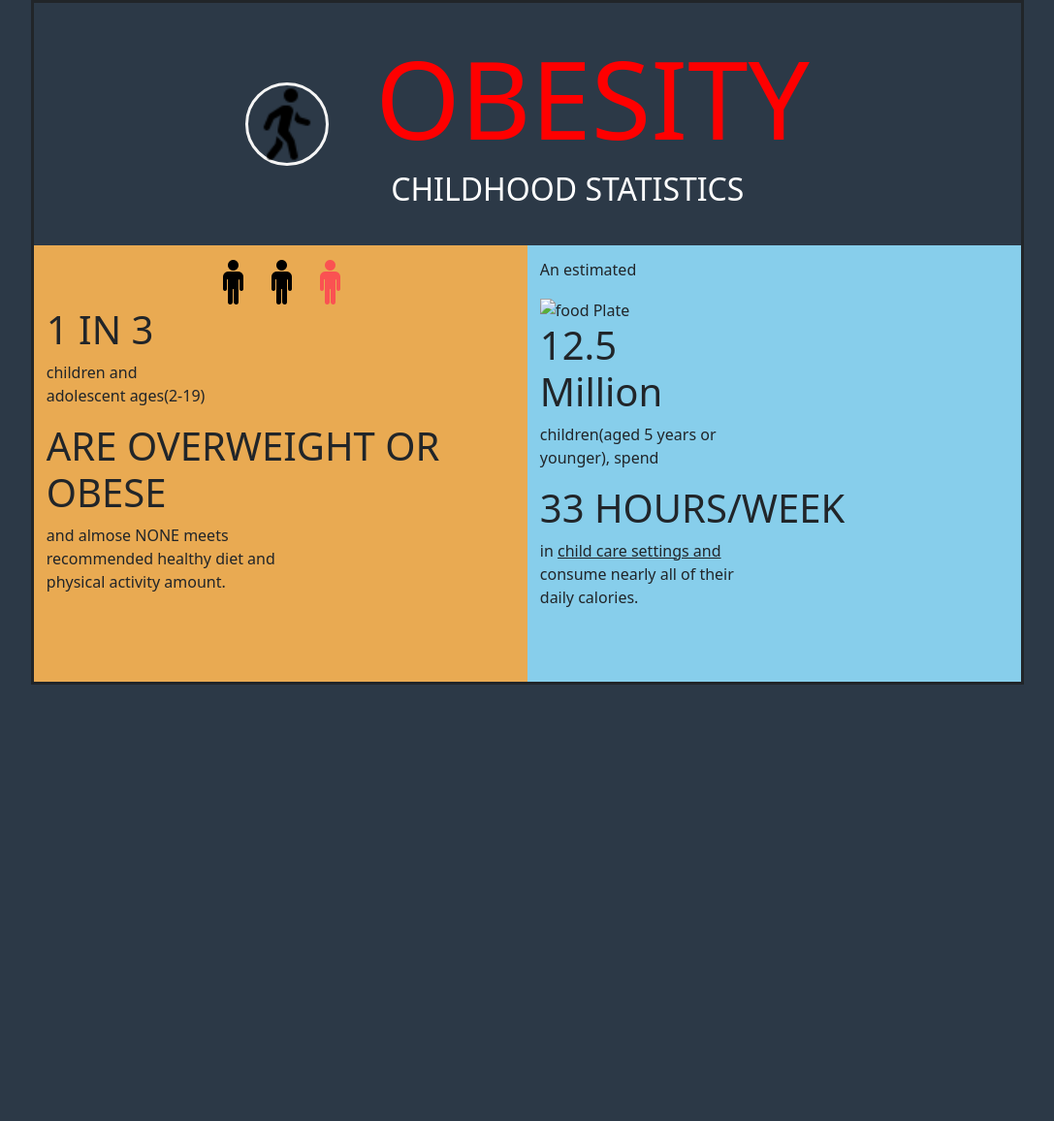
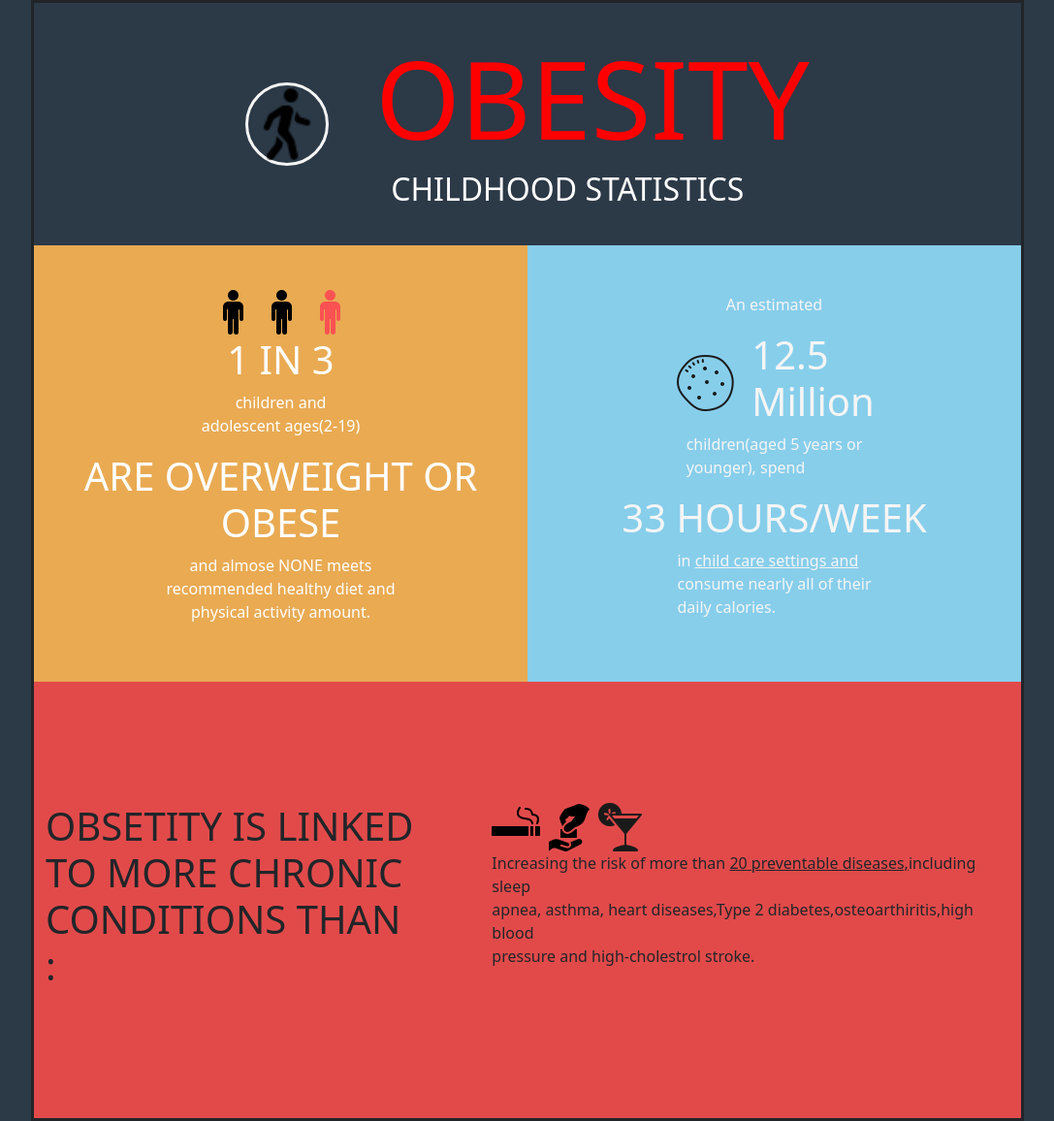
Before and after one commit to Manivannan-SenthamaraiKannan/Childhood-Obesity, a plain HTML site: page index.html in a window 1280 px wide. Shown: the whole page at 97% size, without its empty margins (96-1183 px from the left). Before the commit the page ends 800 px from the top, so only its background shows below. Drawn offline with nearby package versions, Linux system fonts and the light colour scheme.

Commit message:
Mid Par of the landing Page.

```diff
--- a/index.html
+++ b/index.html
@@ -36,7 +36,7 @@
           <img src="./images/icons8-standing-man-50.png" alt="people" />
           <img src="./images/icons8-standing-man-50 (1).png " alt="people" />
         </div>
-        <div>
+        <div class="if">
           <h1>1 IN 3</h1>
           <p>
             children and <br />
@@ -51,8 +51,8 @@
       </div>
       <div class="right-container">
         <p>An estimated</p>
-        <div>
-          <img src="" alt="food Plate" />
+        <div class="im">
+          <img src="./images/icons8-naan-64.png" alt="food Plate" />
           <h1>
             12.5 <br />
             Million
@@ -70,6 +70,30 @@
       </div>
     </section>
 
+    <section class="container">
+      <div class="container-fluid">
+        <div class="upper">
+          <div class="cond">
+          <h1>
+            OBSETITY IS LINKED<br />TO MORE CHRONIC<br />CONDITIONS THAN :
+          </h1>
+          </div>
+          <div class="cause">
+            <img src="./images/icons8-smoking-50.png" alt="smoking" />
+            <img src="./images/icons8-giving-50.png" alt="Poverty" />
+            <img src="./images/icons8-cocktail-50.png" alt="Drinking" />
+          <div>
+        </div>
+          <p>
+            Increasing the risk of more than
+            <u>20 preventable diseases,</u>including sleep<br />apnea, asthma,
+            heart diseases,Type 2 diabetes,osteoarthiritis,high blood<br />
+            pressure and high-cholestrol stroke.
+          </p>
+        </div>
+      </div>
+    </section>
+
     <script
       src="https://cdn.jsdelivr.net/npm/bootstrap@5.2.2/dist/js/bootstrap.bundle.min.js"
       integrity="sha384-OERcA2EqjJCMA+/3y+gxIOqMEjwtxJY7qPCqsdltbNJuaOe923+mo//f6V8Qbsw3"
--- a/style.css
+++ b/style.css
@@ -51,6 +51,10 @@ body {
     width: 50%;
     margin: 0 auto;
     padding: 0.8rem 0.8rem;
+    display: flex;
+    flex-direction: column;
+    align-items: center;
+    justify-content: center;
 }
 
 .left-container .im{
@@ -61,9 +65,48 @@ body {
     justify-content: center;
 }
 
+.left-container .if{
+  text-align: center;
+  color: white;
+  font-size: 1rem;
+}
+
 .container .right-container{
     background: skyblue;
     width: 50%;
     margin: 0 auto;
     padding: 0.8rem 0.8rem;
+    display: flex;
+    flex-direction: column;
+    align-items: center;
+    justify-content: center;
+    color: whitesmoke;
+    font-size: 1rem;
 }
+
+.right-container .im{
+  gap: 1rem ;
+  padding: 0%;
+  display: flex;
+  flex-direction: row;
+  align-items: center;
+  justify-content: center;
+}
+
+.container-fluid{
+  display: flex;
+  flex-direction: column;
+  align-items: center;
+  justify-content: center;
+  background: rgb(226, 74, 74);
+}
+
+.container-fluid .upper{
+  display: flex;
+  flex-direction: row;
+  gap: 5rem;
+}
+
+.smoking .Poverty .Drinking{
+  width: 50%;
+}
```
Also changed, not shown: images/icons8-cocktail-50.png (added), images/icons8-giving-50.png (added), images/icons8-naan-64.png (added), images/icons8-smoking-50.png (added).
